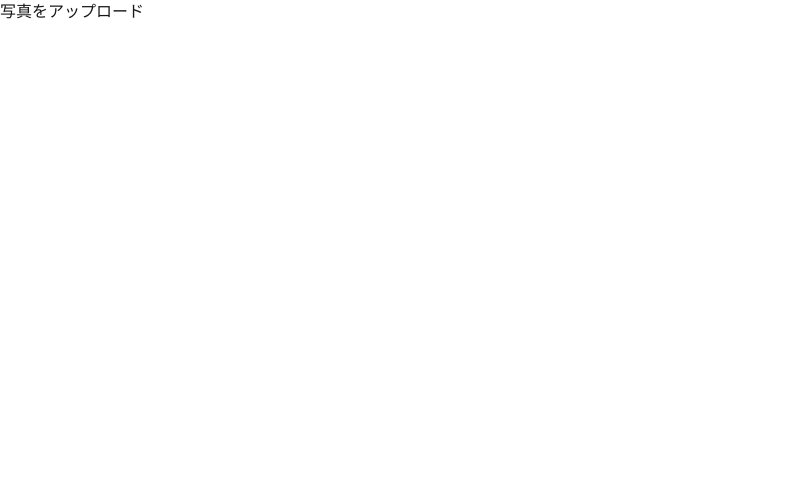
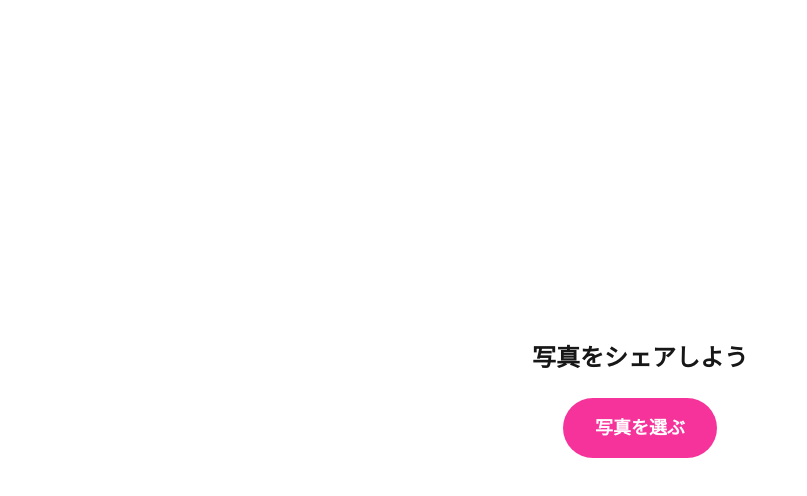
Before and after one commit to horii203/realtime-slide, a Next.js app: page /upload in a window 1280 px wide. Shown: the top 496 px of the page, without its empty margins (0-807 px from the left). Built offline with nearby package versions, Linux system fonts and the light colour scheme.

Commit message:
アップロードページを実装

```diff
--- a/app/upload/page.tsx
+++ b/app/upload/page.tsx
@@ -1,7 +1,40 @@
+"use client";
+
+import { useState } from "react";
+
 export default function UploadPage() {
+  const [status, setStatus] = useState<"idle" | "uploading" | "done" | "error">("idle");
+
+  async function handleFileChange(e: React.ChangeEvent<HTMLInputElement>) {
+    const file = e.target.files?.[0];
+    if (!file) return;
+
+    setStatus("uploading");
+
+    const formData = new FormData();
+    formData.append("file", file);
+
+    const res = await fetch("/api/upload", { method: "POST", body: formData });
+
+    if (res.ok) {
+      setStatus("done");
+    } else {
+      setStatus("error");
+    }
+  }
+
   return (
-    <main>
-      <h1>写真をアップロード</h1>
+    <main className="flex flex-col items-center justify-center min-h-screen gap-6 p-8">
+      <h1 className="text-2xl font-bold">写真をシェアしよう</h1>
+
+      <label className="cursor-pointer bg-pink-500 text-white text-lg font-semibold px-8 py-4 rounded-full">
+        写真を選ぶ
+        <input type="file" accept="image/*" className="hidden" onChange={handleFileChange} />
+      </label>
+
+      {status === "uploading" && <p className="text-gray-500">アップロード中...</p>}
+      {status === "done" && <p className="text-green-600">送信しました！</p>}
+      {status === "error" && <p className="text-red-500">エラーが発生しました</p>}
     </main>
   );
 }
```
